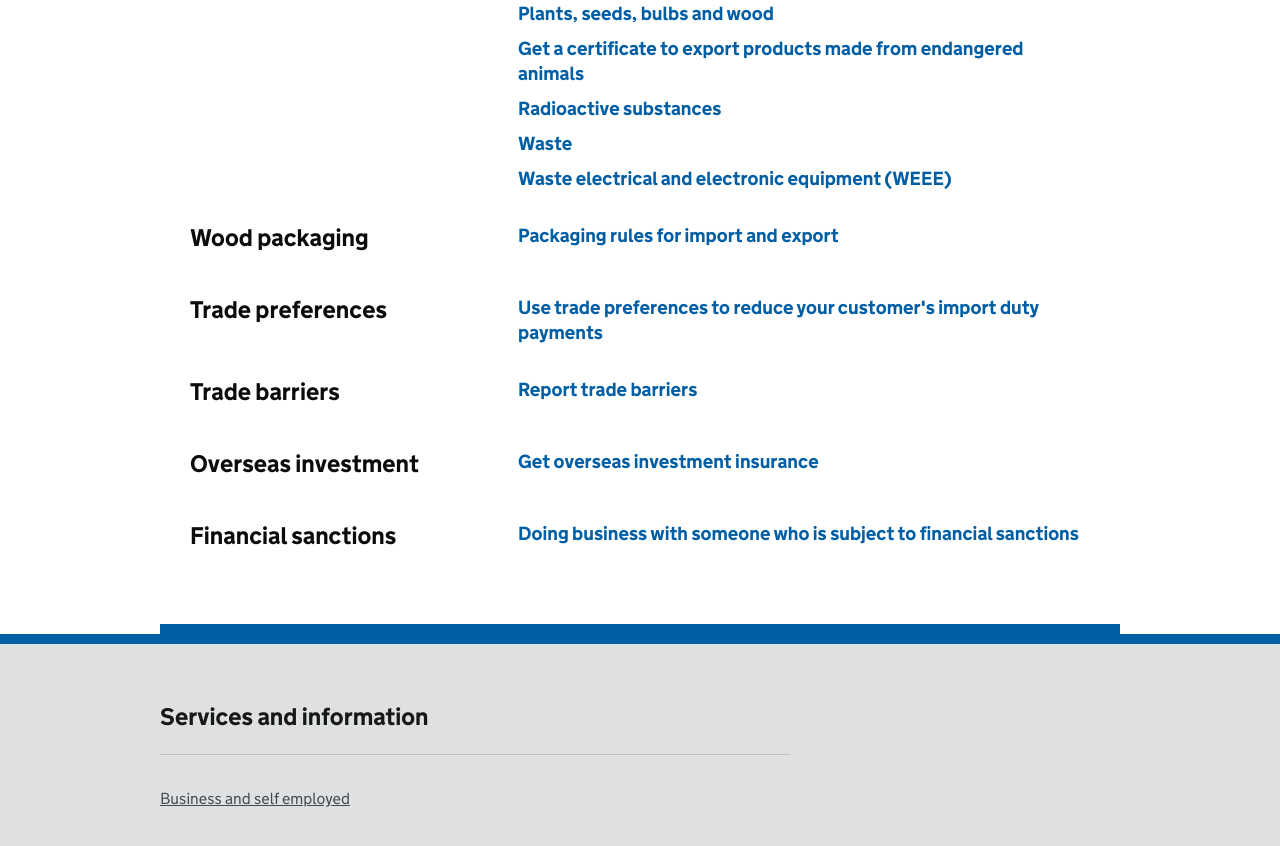
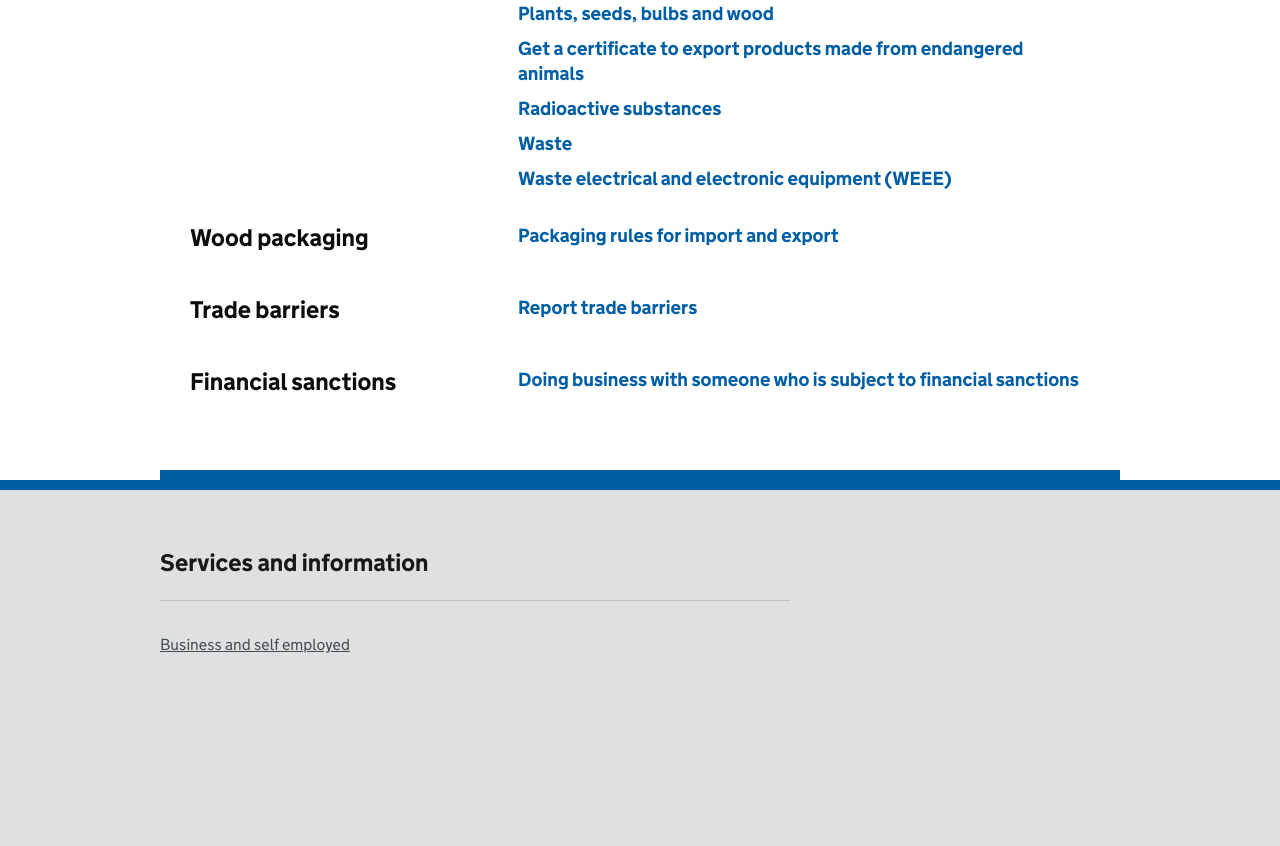
Before and after one commit to alphagov/govuk-import-export-prototype, a Jekyll site: the page built from topic/business-and-self-employed/exporting-and-doing-business-abroad.html, in a window 1280 px wide and 900 px high, scrolled down 1604 px. Shown: the top 846 px of the window. Built offline with Jekyll 4.4.1, drawn with Linux system fonts in a browser that asks for light colours; after the commit the page ends 2350 px from its top, so only the background shows below that.

Commit message:
Update exporting-and-doing-business-abroad.html

```diff
--- a/topic/business-and-self-employed/exporting-and-doing-business-abroad.html
+++ b/topic/business-and-self-employed/exporting-and-doing-business-abroad.html
@@ -92,20 +92,10 @@ index_lists:
      - name: Packaging rules for import and export
        url: '/guidance/wood-packaging-requirements.html'
 
- - title: Trade preferences
-   links:
-     - name: Use trade preferences to reduce your customer's import duty payments
-       url: '/guide/use-trade-preferences-import-export/when-you-can-use-trade-preferences.html'
-
  - title: Trade barriers
    links:
      - name: Report trade barriers
        url: '/report-trade-barriers.html'
-
- - title: Overseas investment
-   links:
-     - name: Get overseas investment insurance
-       url: '/answer/overseas-investment-insurance.html'
 
  - title: Financial sanctions
    links:
```
